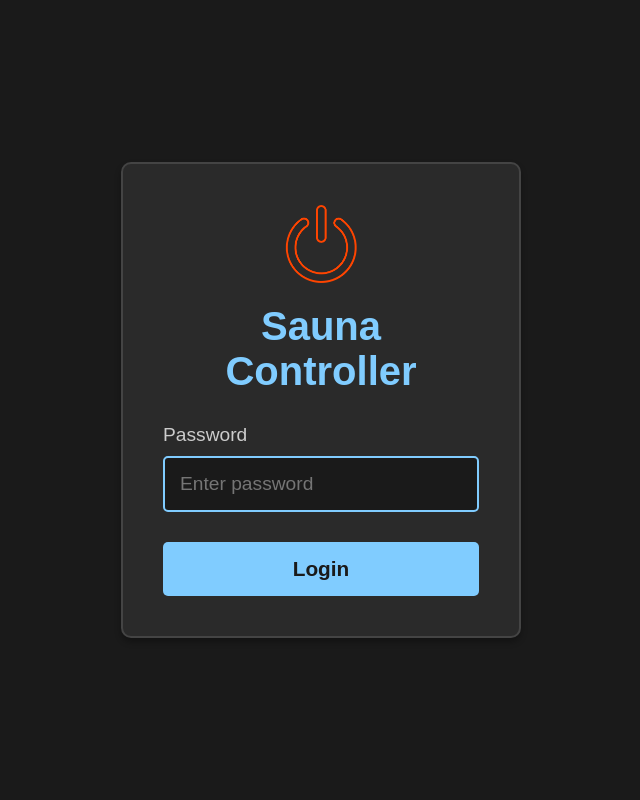
After one commit to mstolpner/sauna-controller, a Python web app: template templates/login.html in a window 1280 px wide. The commit adds this page. Shown: the whole page, without its empty margins (319-959 px from the left). Run offline with Jinja, Linux system fonts and the light colour scheme; the template is opened without the code that fills it, so the values that code supplies are empty.

Commit message:
Securing Web UI

```diff
--- a/templates/errors.html
+++ b/templates/errors.html
@@ -3,6 +3,7 @@
 <head>
     <meta charset="UTF-8">
     <meta name="viewport" content="width=device-width, initial-scale=1.0">
+    <meta name="csrf-token" content="{{ csrf_token() }}">
     <title>Errors - Sauna Controller</title>
     <link rel="stylesheet" href="/static/css/style.css">
 </head>
--- a/templates/fan.html
+++ b/templates/fan.html
@@ -3,6 +3,7 @@
 <head>
     <meta charset="UTF-8">
     <meta name="viewport" content="width=device-width, initial-scale=1.0">
+    <meta name="csrf-token" content="{{ csrf_token() }}">
     <title>Fan Configuration - Sauna Controller</title>
     <link rel="stylesheet" href="/static/css/style.css">
 </head>
--- a/templates/index.html
+++ b/templates/index.html
@@ -3,6 +3,7 @@
 <head>
     <meta charset="UTF-8">
     <meta name="viewport" content="width=device-width, initial-scale=1.0">
+    <meta name="csrf-token" content="{{ csrf_token() }}">
     <title>Sauna Controller</title>
     <link rel="stylesheet" href="/static/css/style.css">
 </head>
--- /dev/null
+++ b/templates/login.html
@@ -0,0 +1,138 @@
+<!DOCTYPE html>
+<html lang="en">
+<head>
+    <meta charset="UTF-8">
+    <meta name="viewport" content="width=device-width, initial-scale=1.0">
+    <title>Sauna Controller - Login</title>
+    <link rel="stylesheet" href="/static/css/style.css">
+    <style>
+        .login-container {
+            display: flex;
+            flex-direction: column;
+            align-items: center;
+            justify-content: center;
+            min-height: 100vh;
+            padding: 20px;
+        }
+
+        .login-box {
+            background: #2a2a2a;
+            border: 2px solid #444;
+            border-radius: 10px;
+            padding: 40px;
+            width: 100%;
+            max-width: 400px;
+            box-shadow: 0 4px 6px rgba(0, 0, 0, 0.3);
+        }
+
+        .login-title {
+            font-size: clamp(1.8rem, 5vw, 2.5rem);
+            color: #80ccff;
+            text-align: center;
+            margin-bottom: 30px;
+            font-weight: bold;
+        }
+
+        .login-form {
+            display: flex;
+            flex-direction: column;
+            gap: 20px;
+        }
+
+        .form-group {
+            display: flex;
+            flex-direction: column;
+            gap: 10px;
+        }
+
+        .form-label {
+            color: #ccc;
+            font-size: clamp(1rem, 3vw, 1.2rem);
+            font-weight: 500;
+        }
+
+        .form-input {
+            padding: 15px;
+            font-size: clamp(1rem, 3vw, 1.2rem);
+            border: 2px solid #555;
+            border-radius: 5px;
+            background: #1a1a1a;
+            color: #fff;
+            outline: none;
+            transition: border-color 0.3s;
+        }
+
+        .form-input:focus {
+            border-color: #80ccff;
+        }
+
+        .error-message {
+            color: #ff6b6b;
+            font-size: clamp(0.9rem, 2.5vw, 1rem);
+            text-align: center;
+            padding: 10px;
+            background: rgba(255, 107, 107, 0.1);
+            border-radius: 5px;
+            border: 1px solid #ff6b6b;
+        }
+
+        .login-button {
+            padding: 15px 30px;
+            font-size: clamp(1.1rem, 3vw, 1.3rem);
+            font-weight: bold;
+            color: #1a1a1a;
+            background: #80ccff;
+            border: none;
+            border-radius: 5px;
+            cursor: pointer;
+            transition: background 0.3s, transform 0.1s;
+            margin-top: 10px;
+        }
+
+        .login-button:hover {
+            background: #99d6ff;
+        }
+
+        .login-button:active {
+            transform: scale(0.98);
+        }
+
+        .login-icon {
+            width: 80px;
+            height: 80px;
+            margin: 0 auto 20px;
+            display: block;
+        }
+    </style>
+</head>
+<body>
+    <div class="login-container">
+        <div class="login-box">
+            <img src="/icons/sauna_on.png" alt="Sauna" class="login-icon">
+            <h1 class="login-title">Sauna Controller</h1>
+
+            {% if error %}
+            <div class="error-message">{{ error }}</div>
+            {% endif %}
+
+            <form method="POST" action="/login" class="login-form">
+                <input type="hidden" name="csrf_token" value="{{ csrf_token() }}"/>
+                <div class="form-group">
+                    <label for="password" class="form-label">Password</label>
+                    <input
+                        type="password"
+                        id="password"
+                        name="password"
+                        class="form-input"
+                        placeholder="Enter password"
+                        required
+                        autofocus
+                    >
+                </div>
+
+                <button type="submit" class="login-button">Login</button>
+            </form>
+        </div>
+    </div>
+</body>
+</html>
--- a/templates/settings.html
+++ b/templates/settings.html
@@ -3,6 +3,7 @@
 <head>
     <meta charset="UTF-8">
     <meta name="viewport" content="width=device-width, initial-scale=1.0">
+    <meta name="csrf-token" content="{{ csrf_token() }}">
     <title>Settings - Sauna Controller</title>
     <link rel="stylesheet" href="/static/css/style.css">
 </head>
```
Also changed, not shown: SaunaWebUIServer.py (+29 -0 lines), static/js/errors.js (+9 -1 lines), static/js/fan.js (+13 -2 lines), static/js/main.js (+19 -3 lines), static/js/settings.js (+9 -1 lines).
